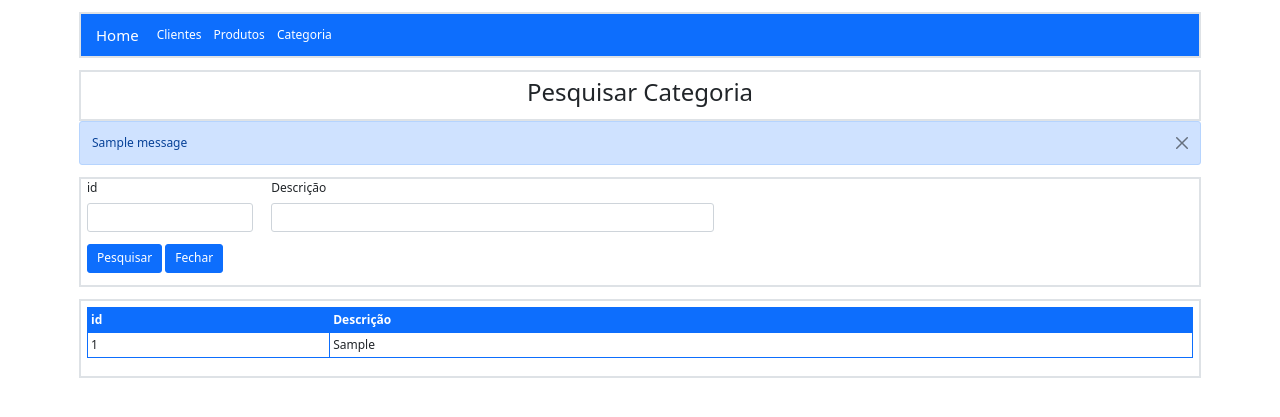
After one commit to backtrunck/pedidos, a Flask app: page /categoria in a window 1280 px wide. The commit adds this page. Shown: the top 417 px of the page. Run offline with Flask 3, Linux system fonts and the light colour scheme; tables that the repository leaves empty hold one stand-in row (values such as "Sample post"); one stand-in notice (Sample message) is shown; parts of the project's set-up code (start-up, migrations or seed data) failed here and were passed over.

```diff
--- a/main.py
+++ b/main.py
@@ -1,13 +1,12 @@
 import pickle
 
-from flask import Flask, render_template, request, redirect, session, url_for
+from flask import Flask, render_template, request, redirect, session, url_for, flash
 from flask_sqlalchemy import SQLAlchemy
 from flask_wtf import FlaskForm
-from wtforms import IntegerField, StringField, SubmitField
+from wtforms import StringField, SubmitField
 from wtforms.validators import DataRequired
 
-# criar um modelo para categoria, criar um form para categoria e um template para pesquisar categoria.
-# utilizar o modelo, o form, o template e a rota de produto como exemplo.
+PAGES = 3
 
 db = SQLAlchemy()
 app = Flask(__name__)
@@ -42,13 +41,35 @@ class CustomFlaskForm(FlaskForm):
             if class_attribute:
                 class_attribute.data = value
 
+class CategoriaForm(CustomFlaskForm):
+    id = StringField('id')
+    ds_categoria = StringField('Descrição')
+    submit = SubmitField('Pesquisar')
 
 class ProdutoForm(CustomFlaskForm):
     id = StringField('id')
-    cod_barras = StringField('Cód. Barras', validators=[DataRequired()])
+    # validators=[DataRequired()]
+    cod_barras = StringField('Cód. Barras')
     ds_produto = StringField('Descrição')
     categoria_id = StringField('Categoria')
     submit = SubmitField('Pesquisar')
+
+
+class Categoria(db.Model):
+    __tablename__ = 'categoria'
+    id = db.Column(db.Integer, primary_key=True)
+    ds_categoria = db.Column(db.String(200))\
+
+
+    @classmethod
+    def buscar_categoria(cls, parametros):
+        query = cls.query.order_by(cls.ds_categoria)
+        for field_key, field_value in parametros.items():
+            if field_key == 'id':
+                query = query.filter(cls.id == field_value)
+            elif field_key == 'ds_categoria':
+                query = query.filter(cls.ds_categoria.like(f'%{field_value}%'))
+        return query
 
 
 class Cliente(db.Model):
@@ -104,9 +125,9 @@ def index():
 
     return render_template('base.html')
 
-
-@app.route('/produtos', methods=['GET', 'POST'])
-def obter_produtos():
+@app.route('/produtos', defaults={'page': 1}, methods=('post', 'get'))
+@app.route('/produtos/<int:page>')
+def obter_produtos(page):
     param_pesquisa = 'param_pesquisa'
     pagina_atual = 'obter_produtos'
     form_produto = ProdutoForm()
@@ -137,19 +158,76 @@ def obter_produtos():
         if campos_preenchidos:
             # o dict não é vazio
             query = Produto.buscar_produto(campos_preenchidos)
-            produtos = query.all()
+            #query = query.all()
             form_produto.fill_form(campos_preenchidos)
         else:
-            # ainda não tem código de barras inserido na sessão
-            produtos = Produto.query.all()
+            query = Produto.query
+
+        paginacao = query.paginate(page=page, per_page=PAGES)
+        # a pesquisa retornou dados?
+        if paginacao.pages == 0:
+            flash('Não foram encontrados contratos para esta pesquisa.')
+            produtos = []
+        else:
+            # qt_itens = PAGES
+            # if paginacao.pages > 1:
+            #     qt_itens = PAGES * (paginacao.pages - 1)
+            produtos = paginacao.items
 
     return render_template('pesquisar_produtos.html',
                            header='Pesquisar Produtos',
                            dados=produtos,
-                           form=form_produto)
+                           form=form_produto,
+                           paginacao=paginacao)
 
 
-@app.route('/cliente/<id_cliente>')
+@app.route('/categoria', methods=['GET', 'POST'])
+def obter_categoria():
+    param_pesquisa = 'param_pesquisa'
+    pagina_atual = 'obter_categoria'
+    form_categoria = CategoriaForm()
+
+    if session.get('pagina_atual', None) != pagina_atual:
+        session.pop(param_pesquisa, None)
+        session['pagina_atual'] = pagina_atual
+
+    if form_categoria.validate_on_submit():
+
+        if form_categoria.submit.raw_data[0].upper() == 'FECHAR':
+            # apagando os dados de pesquisa q estão na sessão.
+            session.pop(param_pesquisa, None)
+            # indo para a página principal
+            return redirect(url_for('index'))  # é porque foi enviado um post
+
+        # pega os dados do formulario (is_any_filled) e guarda na sessão no "formato string pickles".
+        session[param_pesquisa] = pickle.dumps(form_categoria.is_any_filled())
+        return redirect(url_for('obter_categoria'))
+
+    else:
+        # pega da sessão a informação preenchida no formulário no "formato string pickles"
+        campos_preenchidos = session.get(param_pesquisa, None)
+        # se veio dados da sessão
+
+        if campos_preenchidos:
+            # pega a inforamação no "formato string pickles" e transforma num dicionário
+            campos_preenchidos = pickle.loads(campos_preenchidos)
+
+        if campos_preenchidos:
+            # o dict não é vazio
+            query = Categoria.buscar_categoria(campos_preenchidos)
+            categorias = query.all()
+            form_categoria.fill_form(campos_preenchidos)
+        else:
+            # ainda não tem código de barras inserido na sessão
+            categorias = Categoria.query.all()
+        return render_template('pesquisar_categoria.html',
+                                header='Pesquisar Categoria',
+                                dados=categorias,
+                                form=form_categoria)
+
+
+@app.route('/cliente/', defaults={'id_cliente': 1}, methods=('post', 'get'))
+@app.route('/cliente/<int:id_cliente>')
 def obter_cliente(id_cliente):
     pagina_atual = 'obter_cliente'
     # a requisição está vindo de uma página diferente?????
--- a/templates/base.html
+++ b/templates/base.html
@@ -36,7 +36,7 @@
                             </li>
                             <li class="nav-item">
                                   <a class="nav-link active" aria-current="page"
-                                     href="{{ url_for('index') }}">Categoria</a>
+                                     href="{{ url_for('obter_categoria') }}">Categoria</a>
                             </li>
                         </ul>
                    </div>
@@ -49,7 +49,12 @@
             <h2 class="text-center"> Pedidos </h2>
         {% endblock %}
 		</div>
-		<!-- mensagens flash -->
+		{% for message in get_flashed_messages() %}
+            <div class="alert alert-primary alert-dismissible fade show" role="alert"">
+                <button type="button" class="btn-close" data-bs-dismiss="alert" aria-label="Close"></button>
+                {{ message }}
+            </div>
+        {% endfor %}
 		<!-- bloco de conteúdo -->
         {% block conteudo %}
         {% endblock %}
--- /dev/null
+++ b/templates/pesquisar_categoria.html
@@ -0,0 +1,52 @@
+{% extends "base_pesquisas.html" %}
+
+{% block page_header %}
+    <h2 class="text-center"> {{ header }} </h2>
+{% endblock %}
+
+{% block form_pesquisa %}
+<form class="row g-3" method="post" action="{{ url_for('obter_categoria', _method='POST') }}">
+        {{ form.csrf_token }}
+        <div class="row p-2">
+            <div class="col-md-2">
+              {{ form.id.label(for="id",class="form-label") }}
+              {{ form.id(class="form-control", id="id") }}
+            </div>
+            <div class="col-md-5">
+                {{form.ds_categoria.label(for="ds_categoria",class="form-label") }}
+                {{ form.ds_categoria(class="form-control", id="id") }}
+            </div>
+
+        </div>
+
+        <div class="row p-2">
+            <div class="col-md-12">
+                {{ form.submit(class="btn btn-primary") }}
+                {{ form.submit(class="btn btn-primary",value="Fechar") }}
+            </div>
+        </div>
+    </form>
+{% endblock %}
+
+{% block grid_resultado %}
+    <div class="table-responsive">
+        <table class="table table-bordered border-primary table-hover  table-sm"  >
+                  <thead class="p-3 mb-2 bg-primary text-white ">
+                  <!--navbar-dark bg-primary or (bg-light text-dark)-->
+                    <tr>
+                      <th scope="col">id</th>
+                      <th scope="col">Descrição</th>
+
+                    </tr>
+                  </thead>
+                  <tbody>
+                  {% for dado in dados %}
+                    <tr class = "align-middle">
+                      <td class="text-nowrap" scope="row">{{ dado.id }}</td>
+                      <td class="text-nowrap" scope="row">{{ dado.ds_categoria }}</td>
+                    </tr>
+                  {% endfor %}
+                  </tbody>
+        </table>
+    </div>
+{% endblock %}
--- a/templates/pesquisar_produtos.html
+++ b/templates/pesquisar_produtos.html
@@ -1,4 +1,5 @@
 {% extends "base_pesquisas.html" %}
+{% import '_macros.html' as mcros %}
 
 {% block page_header %}
     <h2 class="text-center"> {{ header }} </h2>
@@ -59,4 +60,5 @@
                   </tbody>
         </table>
     </div>
+    {{ mcros.render_pagination(paginacao,'obter_produtos') }}
 {% endblock %}
```
Also changed, not shown: templates/_macros.html (added, +34 -0 lines).
